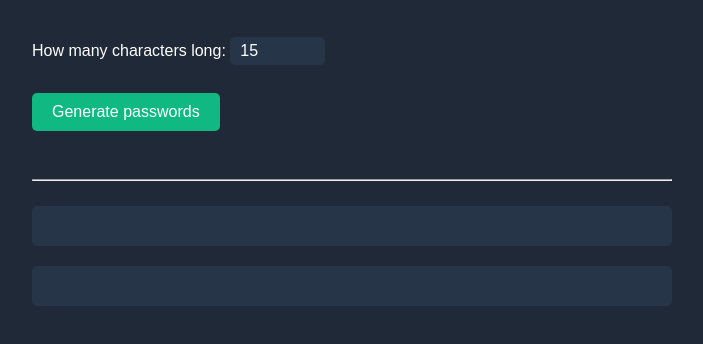
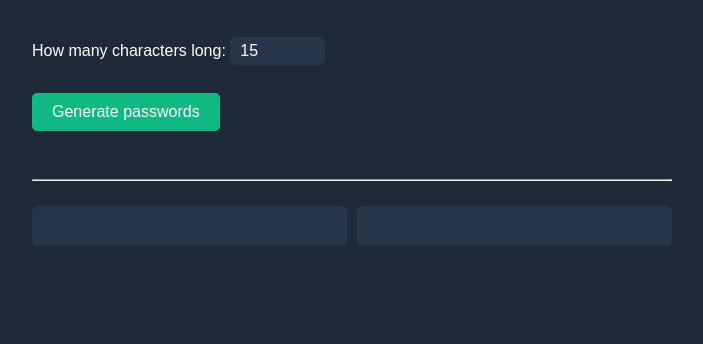
Before and after one commit to TavionK/Pasword-generator, a plain HTML site: page index.html in a window 1280 px wide. Shown: the part 180-524 px from the top of the page, without its empty margins (288-991 px from the left). Drawn offline with Linux system fonts and the light colour scheme.

Commit message:
made the passwords side by side on larger screen sizes

```diff
--- a/index.css
+++ b/index.css
@@ -36,6 +36,7 @@ span{
     flex-direction: column;
     margin-top: 15px;
 }
+
 hr{
     color: #273549 ;
 }
@@ -50,15 +51,16 @@ hr{
     font-size: 16px;
     word-wrap: break-word;
     cursor: pointer;
+    width: 100%;
 }
 
-.l-btn {
+/* .l-btn {
     width: 100%;
 }
 
 .r-btn {
     width: 100%;
-}
+} */
 
 #title {
     margin: 40px 0 5px 0;
@@ -83,7 +85,6 @@ hr{
 }
 
 @media screen and (max-width: 768px){
-
     .container{
         max-width: 75%;
     }
@@ -93,3 +94,17 @@ hr{
     }
 
 }
+
+@media screen and (min-width: 900px){
+    #passwords {
+        display: flex;
+        flex-direction: row;
+        justify-content: space-between;
+        margin-top: 15px;
+        gap: 10px;
+    }
+
+    .pass-btn{
+        width: 100%;
+    }
+}
```
